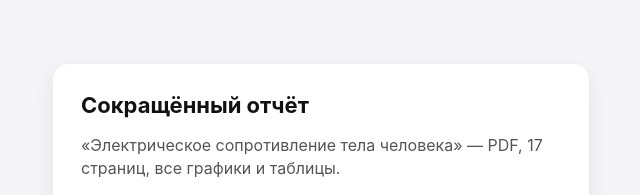
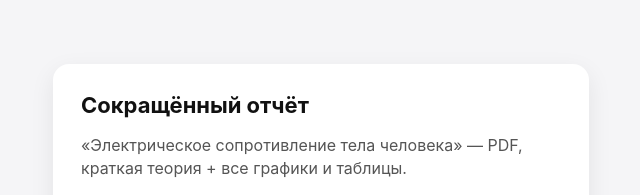
Before and after one commit to Misha222002/git-course, a plain HTML site: page pdf-download/index.html in a window 1280 px wide. Shown: the top 195 px of the page, without its empty margins (319-959 px from the left). Drawn offline with Linux system fonts and the light colour scheme.

Commit message:
Expand shortened lab report with brief theory from the source.
Co-authored-by: Misha222002 <Misha222002@users.noreply.github.com>

```diff
--- a/pdf-download/index.html
+++ b/pdf-download/index.html
@@ -17,7 +17,7 @@
 <body>
   <div class="card">
     <h1>Сокращённый отчёт</h1>
-    <p>«Электрическое сопротивление тела человека» — PDF, 17 страниц, все графики и таблицы.</p>
+    <p>«Электрическое сопротивление тела человека» — PDF, краткая теория + все графики и таблицы.</p>
     <a class="btn" href="Otchet_LR_sokrashchennyy.pdf" download>Скачать PDF</a>
     <a class="btn2" href="Otchet_LR_sokrashchennyy.pdf" target="_blank">Открыть в браузере</a>
     <p class="note">На iPhone: нажмите «Скачать» или «Открыть», затем «Поделиться» → «Сохранить в Файлы».</p>
```
Also changed, not shown: 1 other file.
